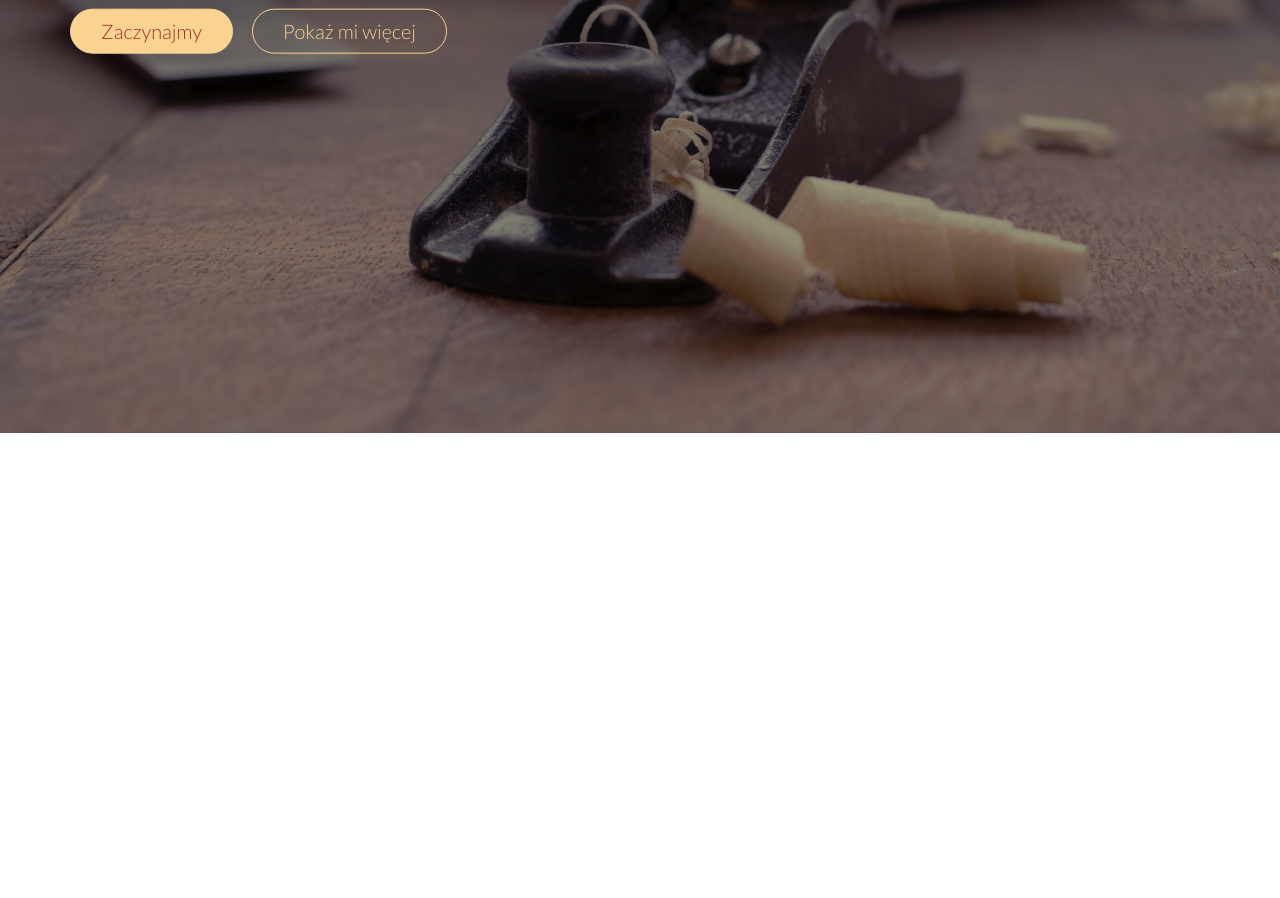
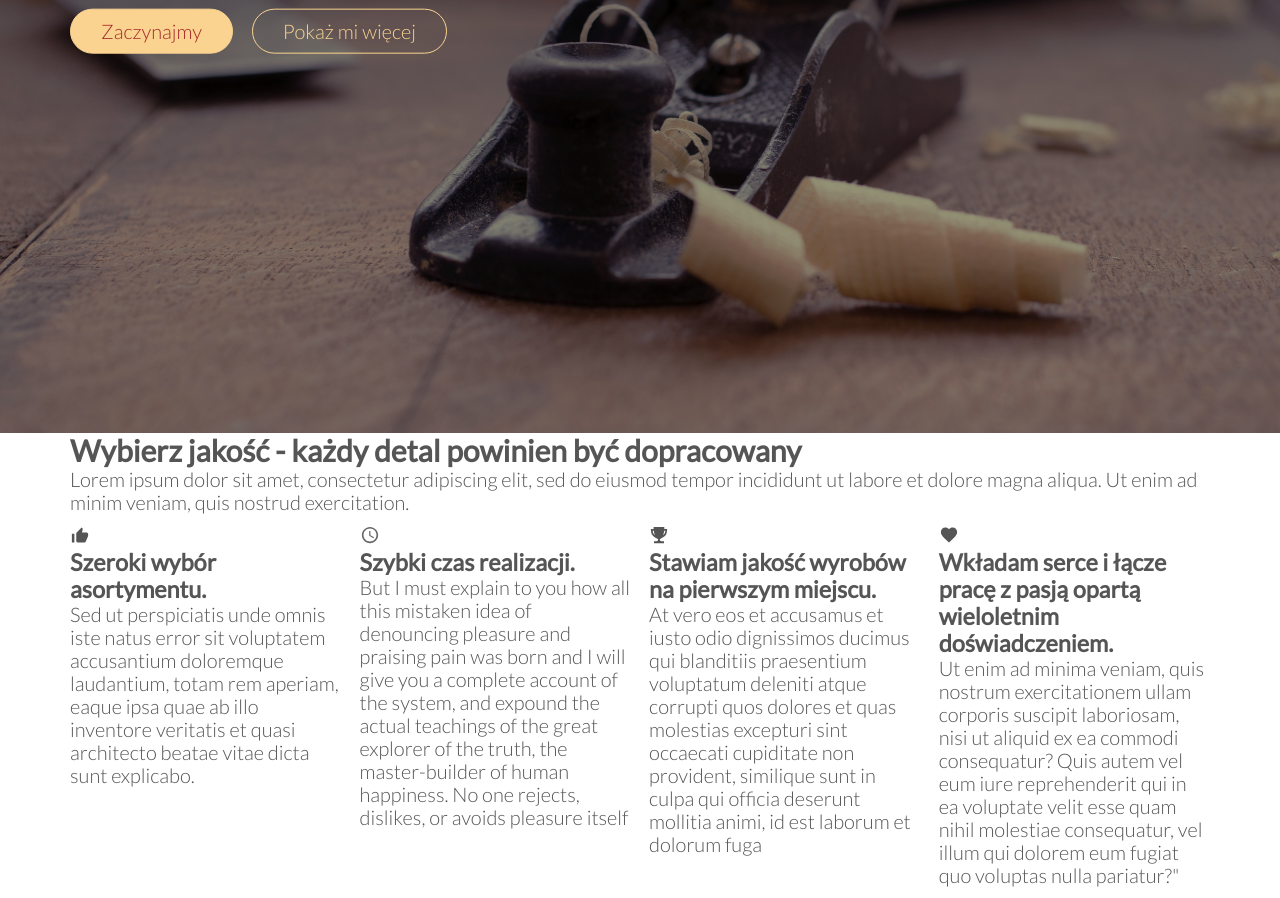
Before and after one commit to bantling93/CARPENTRY, a plain HTML site: page index.html in a window 1280 px wide. Shown: the part 367-1265 px from the top of the page. Before the commit the page ends 800 px from the top, so only its background shows below. Drawn offline with nearby package versions, Linux system fonts and the light colour scheme.

Commit message:
building the features section part1

```diff
--- a/index.html
+++ b/index.html
@@ -5,6 +5,7 @@
         <link rel="stylesheet" type="text/css" href="vendors/css/Grid.css">
         <link rel="stylesheet" type="text/css" href="resources/css/style.css">
         <link href="https://fonts.googleapis.com/css?family=Lato:100,300,300i,400" rel="stylesheet">
+        <link href="https://unpkg.com/ionicons@4.2.4/dist/css/ionicons.min.css" rel="stylesheet">
         <title>CARPENTRY COMPANY</title>
     </head>
     <body>
@@ -30,9 +31,45 @@
 
         </header>
 
+        <section class="section-features">
+            <div class="row">
+                <h2>Wybierz jakość - każdy detal powinien być dopracowany</h2>
+                <p class="long-copy">Lorem ipsum dolor sit amet, consectetur adipiscing elit, sed do eiusmod tempor incididunt ut labore et dolore magna aliqua. Ut enim ad minim veniam, quis nostrud exercitation.
+                </p>
+            </div>
+            <div class="row">
+                <div class="row">
+                    <div class="col span-1-of-4">
+                        <ion-icon name="thumbs-up"></ion-icon>
+                        <h3>Szeroki wybór asortymentu.</h3>
+                        <p>Sed ut perspiciatis unde omnis iste natus error sit voluptatem accusantium doloremque laudantium, totam rem aperiam, eaque ipsa quae ab illo inventore veritatis et quasi architecto beatae vitae dicta sunt explicabo.
+                        </p>
+                    </div>
+                    <div class="col span-1-of-4">
+                        <ion-icon name="time"></ion-icon>
+                        <h3>Szybki czas realizacji.</h3>
+                        <p>But I must explain to you how all this mistaken idea of denouncing pleasure and praising pain was born and I will give you a complete account of the system, and expound the actual teachings of the great explorer of the truth, the master-builder of human happiness. No one rejects, dislikes, or avoids pleasure itself
+                        </p>
+                    </div>
+                    <div class="col span-1-of-4">
+                        <ion-icon name="trophy"></ion-icon>
+                        <h3>Stawiam jakość wyrobów na pierwszym miejscu.</h3>
+                        <p>At vero eos et accusamus et iusto odio dignissimos ducimus qui blanditiis praesentium voluptatum deleniti atque corrupti quos dolores et quas molestias excepturi sint occaecati cupiditate non provident, similique sunt in culpa qui officia deserunt mollitia animi, id est laborum et dolorum fuga
+                        </p>
+                    </div>
+                    <div class="col span-1-of-4">
+                        <ion-icon name="heart"></ion-icon>
+                        <h3>Wkładam serce i łącze pracę z pasją opartą wieloletnim doświadczeniem.</h3>
+                        <p>Ut enim ad minima veniam, quis nostrum exercitationem ullam corporis suscipit laboriosam, nisi ut aliquid ex ea commodi consequatur? Quis autem vel eum iure reprehenderit qui in ea voluptate velit esse quam nihil molestiae consequatur, vel illum qui dolorem eum fugiat quo voluptas nulla pariatur?"
+
+                </div>
+            </div>
+
+        </section>
 
 
 
 
+     <script src="https://unpkg.com/ionicons@4.2.4/dist/ionicons.js"></script>
     </body>
 </html>
```
Also changed, not shown: resources/img/logo-white.png (added).
